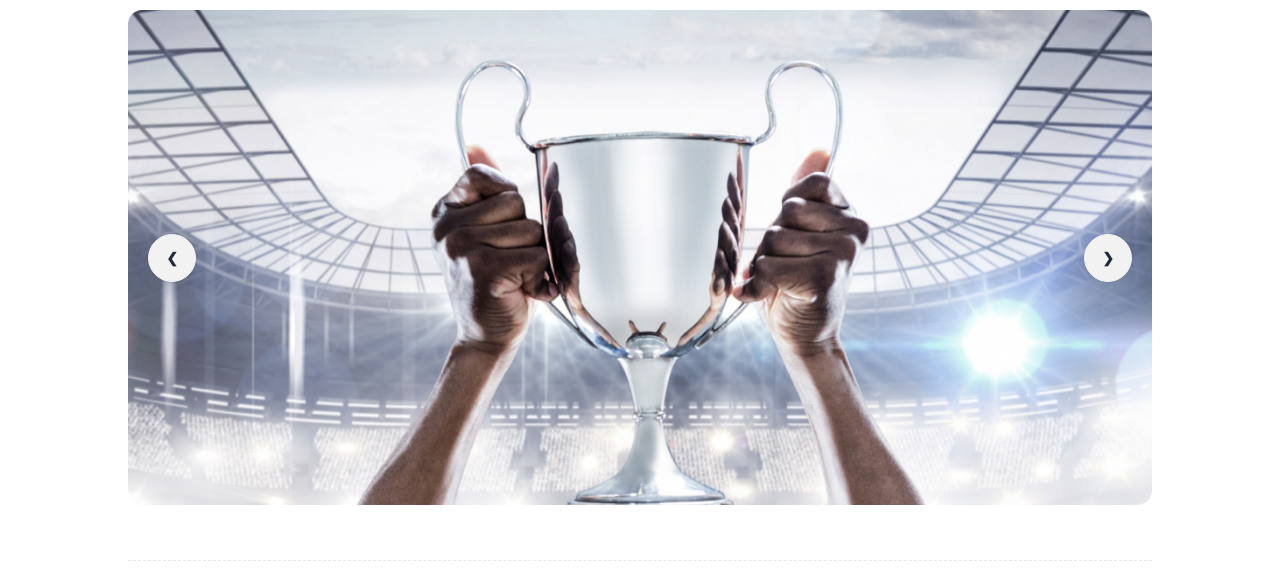
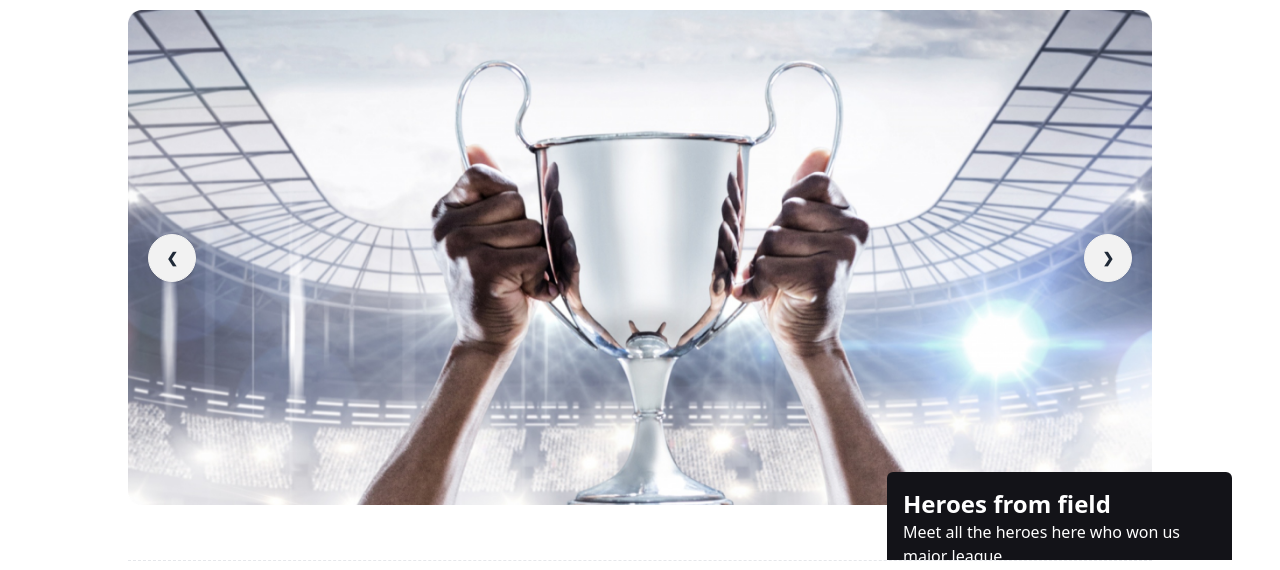
Before and after one commit to saklain1212/assignmentPH, a website: page index.html in a window 1280 px wide. Shown: the part 118-688 px from the top of the page. Drawn offline with nearby package versions, Linux system fonts and the light colour scheme.

Commit message:
bonus work added

```diff
--- a/index.html
+++ b/index.html
@@ -84,6 +84,10 @@
                         <a href="#slide1" class="btn btn-circle">❯</a>
                       </div>
                     </div>
+                  </div>
+                <div class="meet w-full static lg:w-[345px] rounded-md lg:h-[130px] text-white bg-[#131318] p-4 lg:absolute  lg:top-4/5 lg:right-12 lg:bottom-20">
+                    <h1 class="text-2xl font-bold">Heroes from field</h1>
+                    <p>Meet all the heroes here who won us major league</p>
                   </div>
             </div>
         </section>
@@ -718,7 +722,7 @@
 
 
     </main>
-    <footer class="w-full h-[750px] lg:h-[300px] bg-[#131318]">
+    <footer class="w-full h-[760px] lg:h-[300px] bg-[#131318]">
         <div class="containerFooter w-4/5 m-auto h-full grid grid-cols-2 grid-rows-3 lg:flex lg:justify-between justify-items-center content-center lg:items-center mt-8">
             <div class="lg:w-[40%] col-span-2 row-span-1 flex flex-col justify-center items-center lg:block">
                 <h1 class="family text-white text-2xl lg:text-3xl font-extrabold pb-3">Get In Touch</h1>
```
